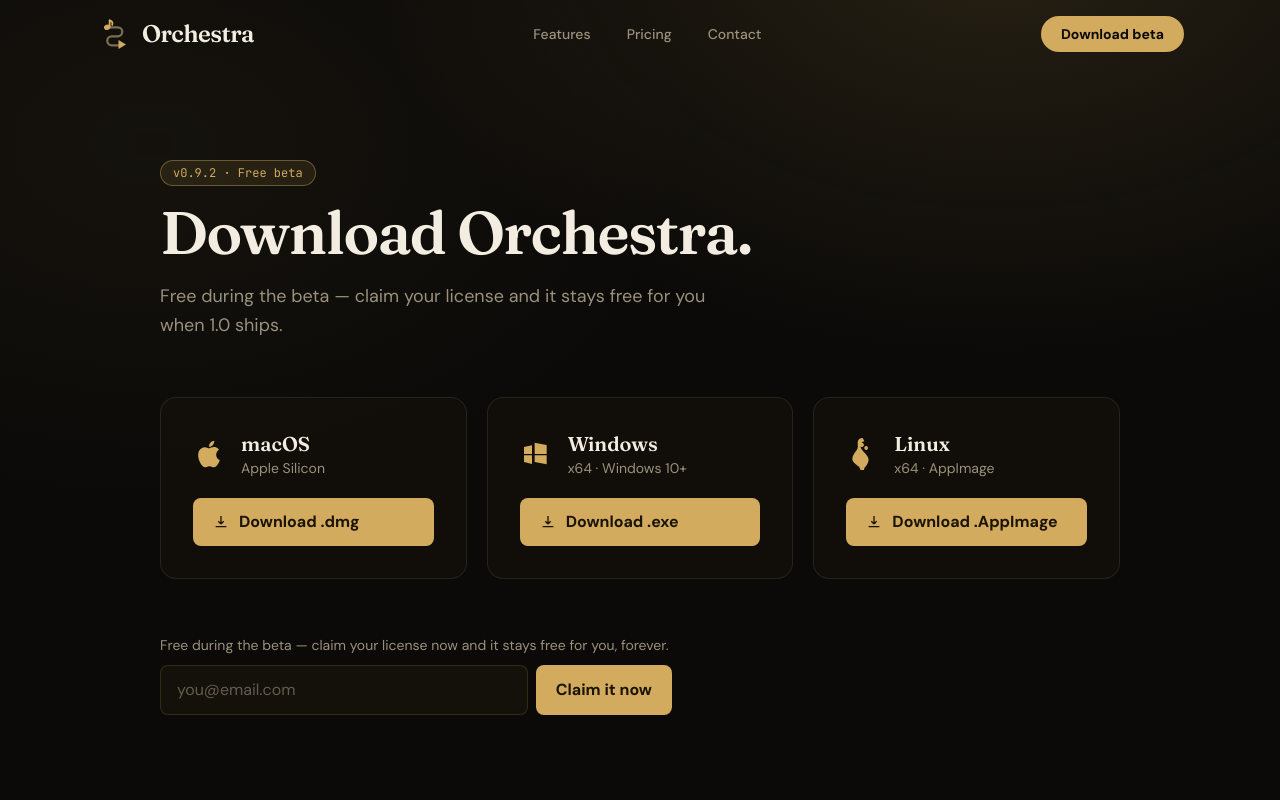
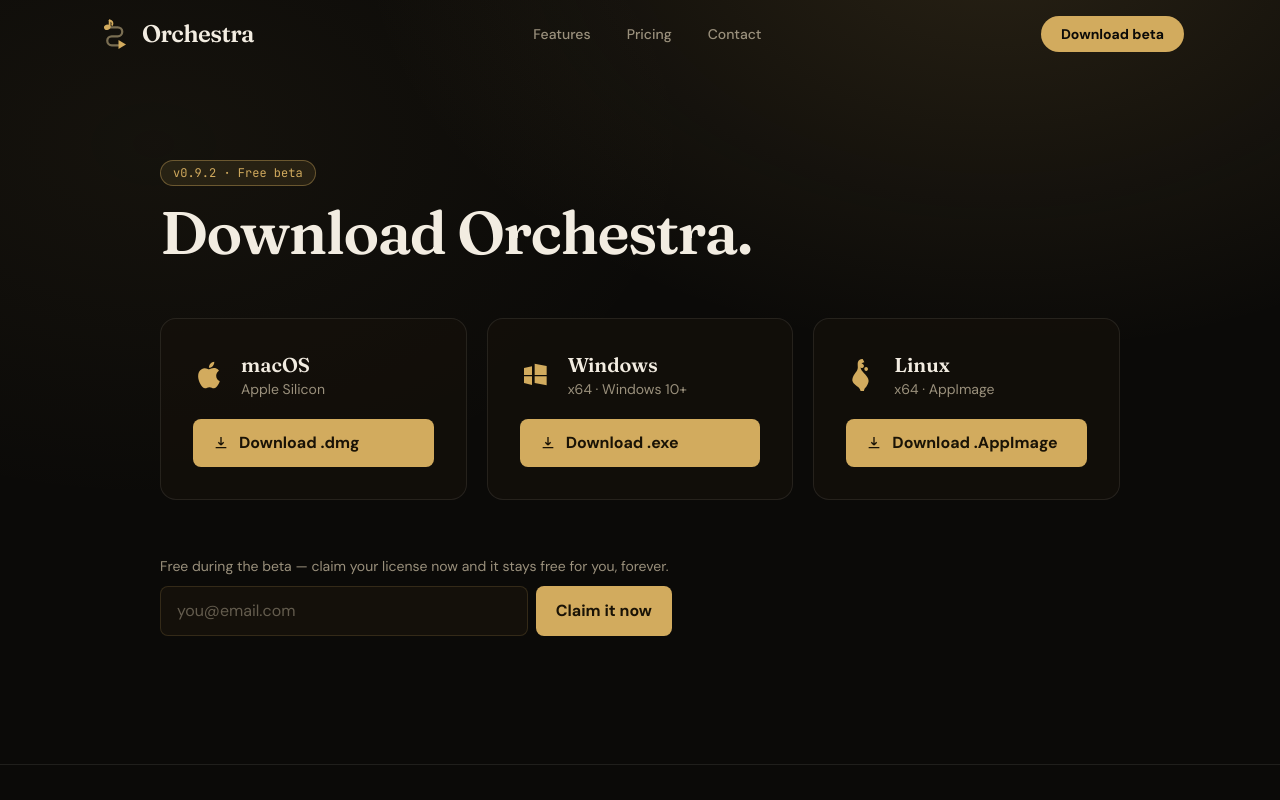
Before and after one commit to p-valentin/Orchestra_website, a Next.js app: page /downloads in a window 1280 px wide. Shown: the top 800 px of the page. Built offline with nearby package versions, Linux system fonts and the light colour scheme.

Commit message:
fix nav home link, remove duplicate beta text on downloads

```diff
--- a/app/downloads/page.tsx
+++ b/app/downloads/page.tsx
@@ -76,10 +76,6 @@
         <h1 className="font-display text-5xl font-semibold leading-[0.98] tracking-tight text-text-primary sm:text-6xl">
           Download Orchestra.
         </h1>
-        <p className="mt-5 max-w-xl text-lg leading-relaxed text-text-secondary">
-          Free during the beta — claim your license and it stays free for you when 1.0 ships.
-        </p>
-
         <div className="mt-14 grid gap-5 sm:grid-cols-2 lg:grid-cols-3">
           <PlatformCard
             icon={<MacIcon />}
--- a/components/Nav.tsx
+++ b/components/Nav.tsx
@@ -38,7 +38,7 @@
       }`}
     >
       <div className="mx-auto flex max-w-6xl items-center justify-between px-5 py-4 sm:px-8">
-        <a href="#top" className="flex items-center gap-2.5" aria-label="Orchestra home">
+        <a href="/" className="flex items-center gap-2.5" aria-label="Orchestra home">
           <LogoMark size={38} priority className="h-9 w-9" />
           <span className="font-display text-2xl font-semibold tracking-tight text-text-primary">Orchestra</span>
         </a>
```
